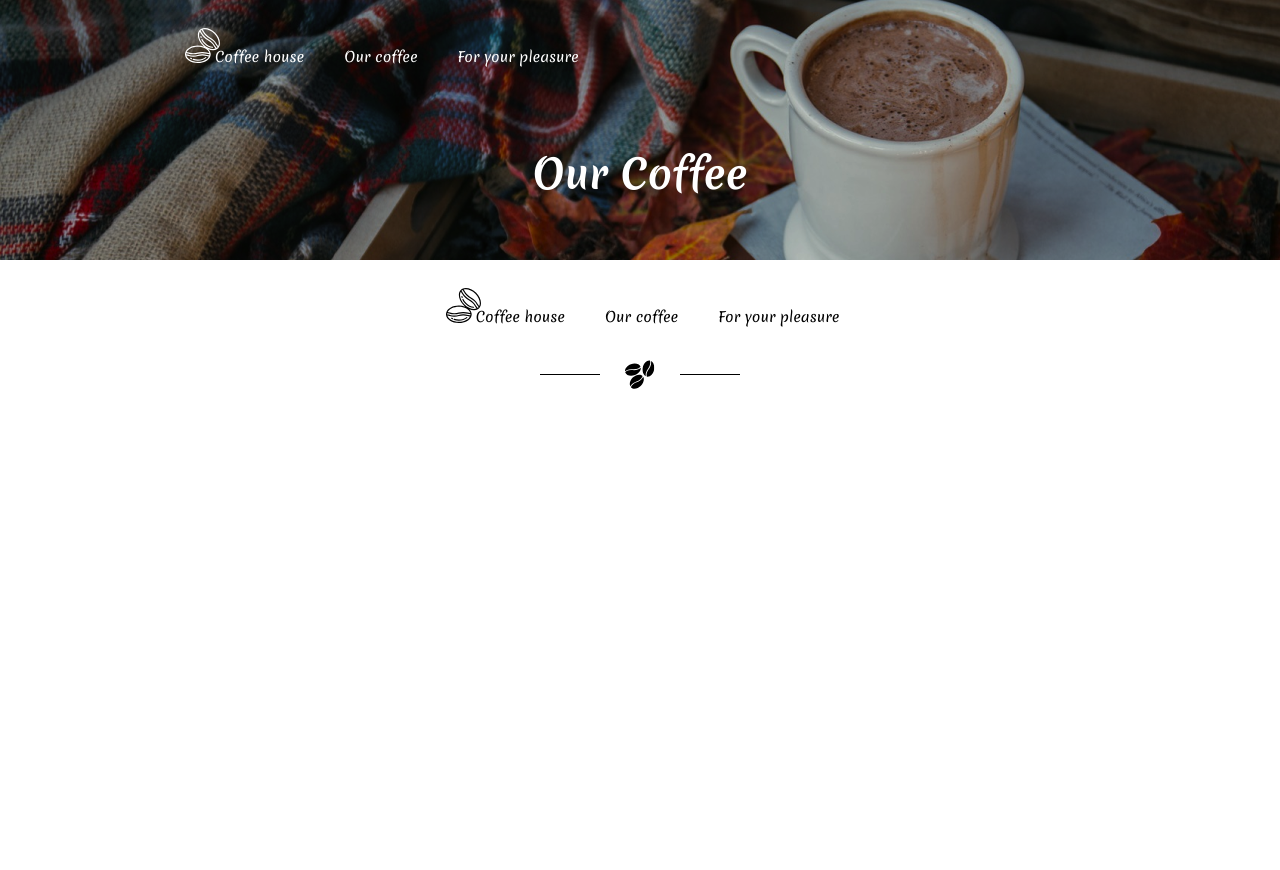
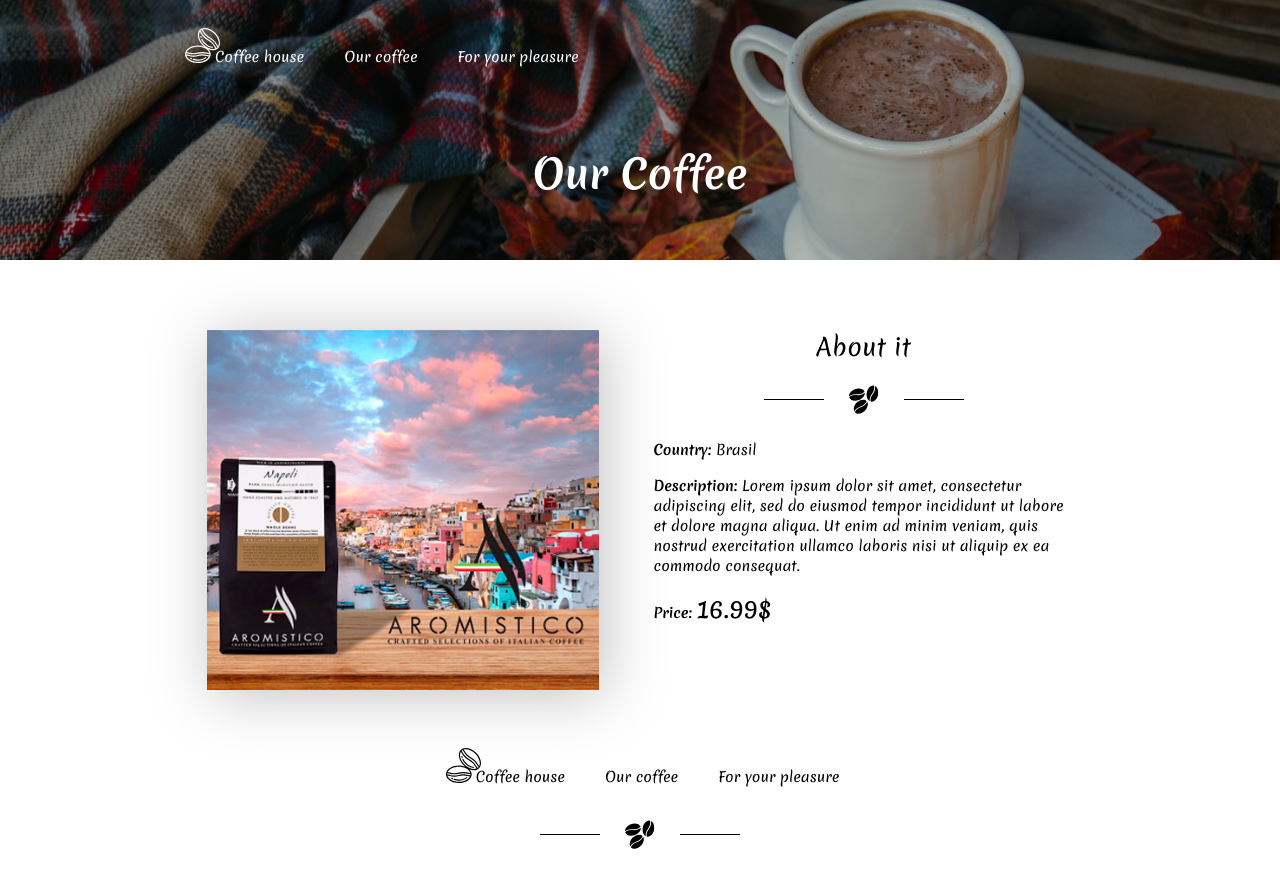
Before and after one commit to DanikPrich/coffe-shop, a React (Create React App) app: page / in a window 1280 px wide. Before the commit the page ends 800 px from the top, so only its background shows below. Built offline with nearby package versions, Linux system fonts and the light colour scheme.

Commit message:
about item section

```diff
--- /dev/null
+++ b/src/components/sections/about-item-section/about-item-section.js
@@ -0,0 +1,37 @@
+import BeansLogo from '../../../img/beans/logo.svg'
+
+import AboutImg from '../../../img/about/about1.jpg'
+
+import './about-item-section.scss'
+
+
+function AboutItemSection() {
+  return (
+    <section className="about-item">
+      <div className="container">
+          <img className='about-item__photo' src={AboutImg} alt="" />
+          <div className='about-item__wrapper'>
+            <h2 className="about-item__title">About it</h2>
+            <img className='about-item__img' src={BeansLogo} alt="beans logo" />
+            <div className='about-text'>
+              <div className="about-text__country">
+                <span><b>Country:</b> Brasil</span>
+              </div>
+              <div className="about-text__descr">
+                <span>
+                  <b>Description: </b>
+                  Lorem ipsum dolor sit amet, consectetur adipiscing elit, sed do eiusmod tempor incididunt ut labore et dolore magna aliqua. Ut enim ad minim veniam, quis nostrud exercitation ullamco laboris nisi ut aliquip ex ea commodo consequat.
+                </span>
+              </div>
+              <div className="about-text__price">
+                <span><b>Price: </b></span>
+                <span className="about-text__price_big">16.99$</span>
+              </div>
+            </div>
+          </div>
+      </div>
+    </section>
+  )
+}
+
+export default AboutItemSection
--- /dev/null
+++ b/src/components/sections/about-item-section/about-item-section.scss
@@ -0,0 +1,48 @@
+.about {
+
+  &-item {
+    padding: 70px 0 30px 0;
+
+    .container {
+      display: flex;
+      justify-content: center;
+      gap: 55px
+    }
+
+    &__photo{
+      width: 392px;
+      filter: drop-shadow(5px 5px 30px rgba(0, 0, 0, 0.25));
+    }
+    &__wrapper{
+      width: 420px;
+      display: flex;
+      flex-direction: column;
+      align-items: center;
+
+    }
+
+    &__title {
+      margin-bottom: 20px;
+    }
+    &__img {
+      filter: invert(1);
+      margin-bottom: 25px;
+    }
+  }
+
+  &-text {
+    display: flex;
+    flex-direction: column;
+    align-items: flex-start;
+    gap: 16px;
+
+    text-align: left;
+    font-size: 14px;
+    line-height: 20px;
+
+    &__price_big{
+      font-size: 24px;
+      line-height: 35px;
+    }
+  }
+}
--- a/src/pages/goods-item-page.js
+++ b/src/pages/goods-item-page.js
@@ -4,12 +4,14 @@ import FooterSection from "../components/sections/footer-section/footer-section"
 import AboutSection from "../components/sections/about-section/about-section"
 import SearchSection from "../components/sections/search-section/search-section"
 import GoodsSection from "../components/sections/goods-section/goods-section"
+import AboutItemSection from "../components/sections/about-item-section/about-item-section"
 
 
 function GoodsItemPage() {
   return(
     <>
       <HeaderSection/>
+      <AboutItemSection/>
       <FooterSection/>
     </>
   )
--- a/src/sass/grid.scss
+++ b/src/sass/grid.scss
@@ -1,5 +1,5 @@
 
 .container {
-  max-width: 800px;
+  max-width: 900px;
   margin: auto;
 }
```
